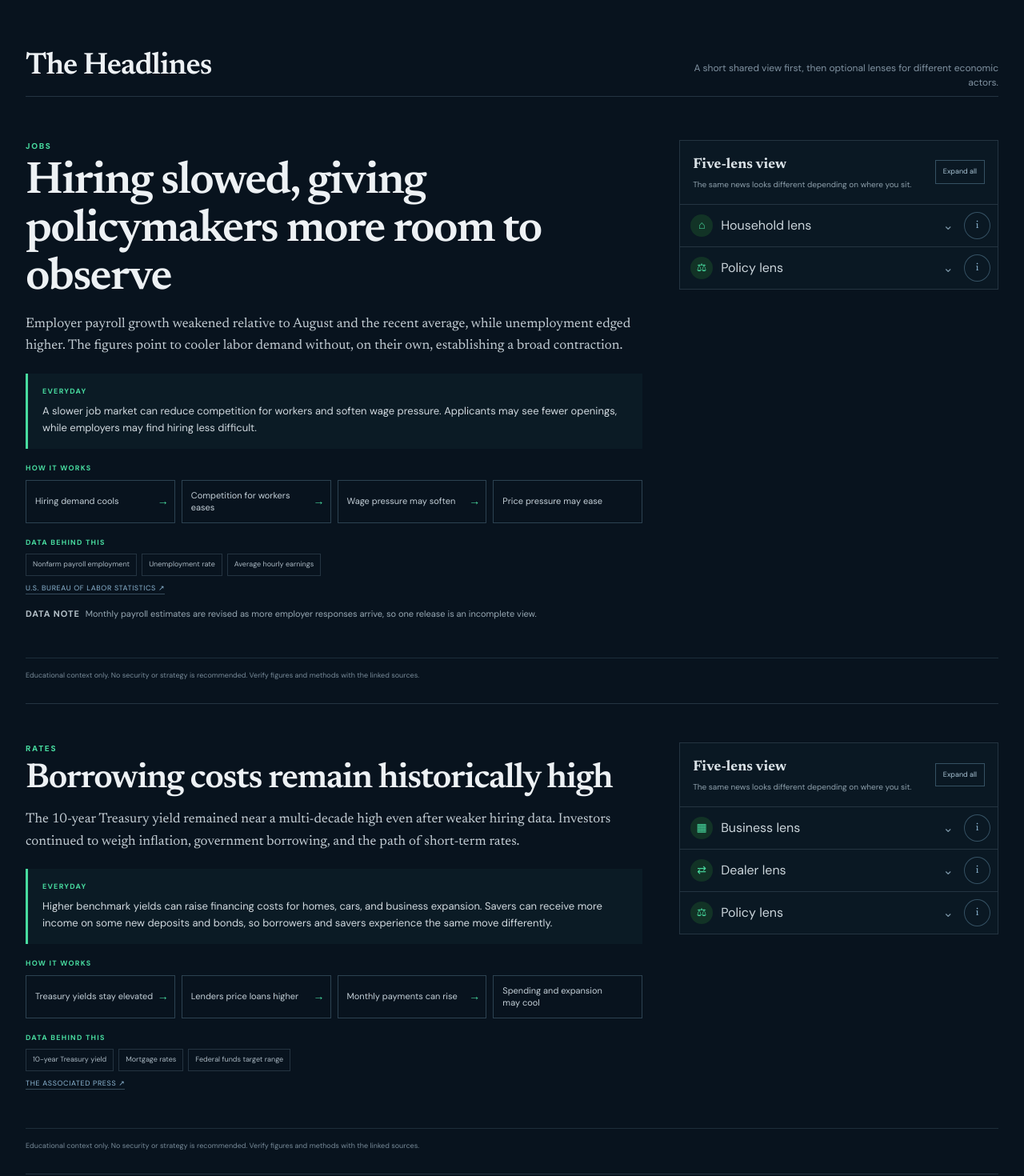
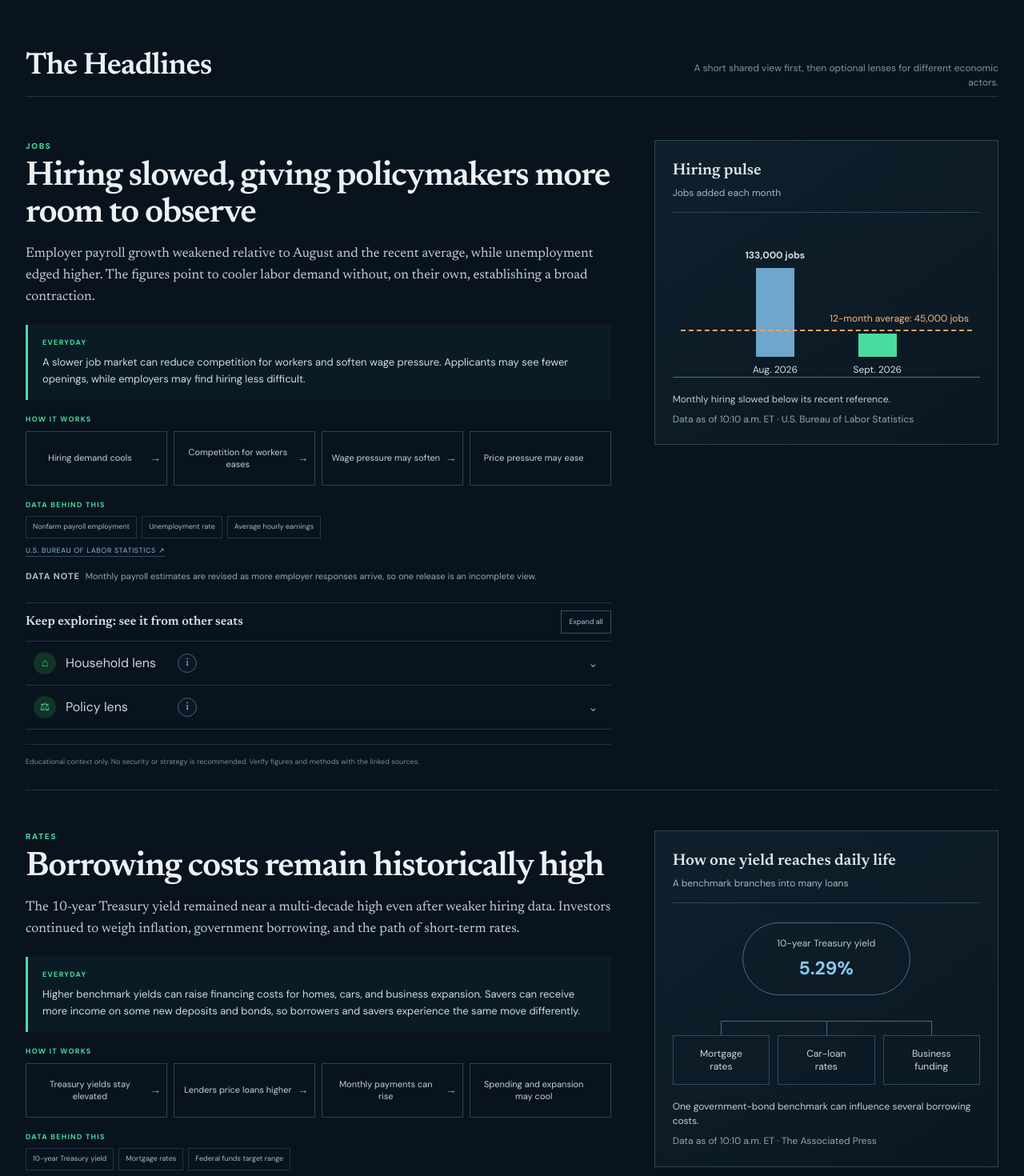
Before and after one commit to PennPredict/tldr-macro, a Next.js app: page / in a window 1280 px wide. Shown: the part 1540-3010 px from the top of the page at 80% size. Built offline with nearby package versions, Linux system fonts and the light colour scheme.

Commit message:
Correct headline card layout and restore visuals

```diff
--- a/app/HeadlineCard.tsx
+++ b/app/HeadlineCard.tsx
@@ -8,6 +8,13 @@ type Source={name:string;href:string};
 type Headline={topic_tag:string;display_tag:string;headline:string;summary:string;everyday:string;how_it_works:string[];data_series:string[];sources:Source[];lenses:Lens[];expected_vs_actual?:{forecast:string;actual:string;prior:string};data_note?:string};
 type Definition={name:string;icon:string;whats_different:string;asks:string};
 
+function HeadlineVisual({topic}:{topic:string}){
+  if(topic==="jobs_and_wages")return <aside className="headline-visual jobs-visual" role="img" aria-label="Hiring pulse: payroll growth was 133,000 jobs in August 2026 and 29,000 jobs in September 2026, compared with a 12-month average reference of 45,000 jobs."><div className="visual-title"><strong>Hiring pulse</strong><span>Jobs added each month</span></div><div className="job-chart"><div className="average-line"><span>12-month average: 45,000 jobs</span></div><div className="job-bar"><b>133,000 jobs</b><i style={{height:"82%"}}/><span>Aug. 2026</span></div><div className="job-bar focus"><b>29,000 jobs</b><i style={{height:"18%"}}/><span>Sept. 2026</span></div></div><p>Monthly hiring slowed below its recent reference.</p><small>Data as of 10:10 a.m. ET · U.S. Bureau of Labor Statistics</small></aside>;
+  if(topic==="interest_rates_and_yields")return <aside className="headline-visual rate-tree" role="img" aria-label="A 5.29 percent 10-year Treasury yield can influence mortgage rates, car-loan rates, and business funding costs."><div className="visual-title"><strong>How one yield reaches daily life</strong><span>A benchmark branches into many loans</span></div><div className="tree-root"><span>10-year Treasury yield</span><b>5.29%</b></div><div className="tree-branches"><span>Mortgage<br/>rates</span><span>Car-loan<br/>rates</span><span>Business<br/>funding</span></div><p>One government-bond benchmark can influence several borrowing costs.</p><small>Data as of 10:10 a.m. ET · The Associated Press</small></aside>;
+  if(topic==="oil_and_energy")return <aside className="headline-visual oil-chain" role="img" aria-label="Brent crude at 101 dollars and 94 cents per barrel can affect transportation costs and then prices for household goods and travel."><div className="visual-title"><strong>How oil can reach a household</strong><span>One cost moving through a supply chain</span></div><div className="supply-chain"><span><b>$101.94</b><em>per barrel</em></span><i>→</i><span><b>Transport</b><em>fuel and freight</em></span><i>→</i><span><b>Households</b><em>goods and travel</em></span></div><p>Fuel costs can travel through delivery networks and production.</p><small>Data as of 10:10 a.m. ET · The Associated Press</small></aside>;
+  return <aside className="headline-visual signals-visual" role="img" aria-label="The services report showed 27 months of business activity growth alongside an increase in reported input-price pressure."><div className="visual-title"><strong>Two signals in one report</strong><span>Activity and costs can move together</span></div><div className="signal-pair"><span><b>27 months</b><em>of activity growth</em></span><i>+</i><span><b>Prices ↑</b><em>input-cost direction</em></span></div><p>Continued activity arrived with renewed cost pressure.</p><small>Data as of 10:10 a.m. ET · Institute for Supply Management</small></aside>;
+}
+
 export default function HeadlineCard({headline,definitions,featured=false}:{headline:Headline;definitions:Record<string,Definition>;featured?:boolean}){
   const [open,setOpen]=useState<Set<string>>(new Set());
   const [info,setInfo]=useState<Set<string>>(new Set());
@@ -15,19 +22,21 @@ export default function HeadlineCard({headline,definitions,featured=false}:{head
   const toggle=(id:string,setter:typeof setOpen)=>setter(current=>{const next=new Set(current);if(next.has(id))next.delete(id);else next.add(id);return next;});
   const setAll=()=>setOpen(allOpen?new Set():new Set(headline.lenses.map(lens=>lens.lens_id)));
   return <article className={`headline-card ${featured?"featured":""}`}>
-    <div className="headline-main"><p className="story-tag">{headline.display_tag}</p><h3>{headline.headline}</h3><p className="headline-summary">{headline.summary}</p>
+    <div className="headline-intro"><p className="story-tag">{headline.display_tag}</p><h3>{headline.headline}</h3><p className="headline-summary">{headline.summary}</p></div>
+    <div className="headline-visual-column"><HeadlineVisual topic={headline.topic_tag}/></div>
+    <div className="headline-commentary">
       <div className="everyday"><strong>Everyday</strong><p>{headline.everyday}</p></div>
       <div className="mechanism" aria-label={`How it works: ${headline.how_it_works.join(", then ")}`}><strong>How it works</strong><div>{headline.how_it_works.map((step,index)=><span key={step}>{step}{index<headline.how_it_works.length-1?<i aria-hidden="true">→</i>:null}</span>)}</div></div>
       {headline.expected_vs_actual?<div className="expected"><strong>Expected vs. actual</strong><span>Forecast <b>{headline.expected_vs_actual.forecast}</b></span><span>Actual <b>{headline.expected_vs_actual.actual}</b></span><span>Prior <b>{headline.expected_vs_actual.prior}</b></span></div>:null}
       <div className="data-behind"><strong>Data behind this</strong><div>{headline.data_series.map(series=><span key={series}>{series}</span>)}</div>{headline.sources.map(source=><a href={source.href} target="_blank" rel="noreferrer" key={source.href}>{source.name} ↗</a>)}</div>
       {headline.data_note?<p className="data-note"><strong>Data note</strong>{headline.data_note}</p>:null}
+      <section className="lenses" aria-label={`${headline.headline} perspectives`}><div className="lens-heading"><strong>Keep exploring: see it from other seats</strong><button type="button" onClick={setAll}>{allOpen?"Collapse all":"Expand all"}</button></div>
+        {headline.lenses.map(lens=>{const definition=definitions[lens.lens_id],isOpen=open.has(lens.lens_id),infoOpen=info.has(lens.lens_id),bodyId=`${headline.topic_tag}-${lens.lens_id}-body`,infoId=`${headline.topic_tag}-${lens.lens_id}-info`;return <div className="lens" key={lens.lens_id}><div className="lens-row"><button className="lens-toggle" type="button" aria-label={definition.name} aria-expanded={isOpen} aria-controls={bodyId} onClick={()=>toggle(lens.lens_id,setOpen)}><span className="lens-icon" aria-hidden="true">{definition.icon}</span><span className="lens-name">{definition.name}</span><span className="lens-spacer"/><span className="lens-chevron" aria-hidden="true">{isOpen?"⌃":"⌄"}</span></button><button className="info-button" type="button" aria-label={`What makes the ${definition.name} different`} aria-expanded={infoOpen} aria-controls={infoId} onClick={()=>toggle(lens.lens_id,setInfo)}>i</button></div>
+          <div className="lens-info" id={infoId} hidden={!infoOpen}><p><strong>What’s different:</strong> {definition.whats_different}</p><p><strong>Asks:</strong> {definition.asks}</p></div>
+          <div className="lens-body" id={bodyId} hidden={!isOpen}><p>{lens.body}</p><p><strong>Keep wondering:</strong> {lens.keep_wondering}</p>{lens.lens_id==="dealer"?<Link href="/glossary#dealer">Dealer and liquidity definitions →</Link>:lens.lens_id==="policy"?<Link href="/glossary#dual-mandate">Dual mandate definition →</Link>:null}</div>
+        </div>})}
+      </section>
     </div>
-    <section className="lenses" aria-label={`${headline.headline} perspectives`}><div className="lens-heading"><div><strong>Five-lens view</strong><p>The same news looks different depending on where you sit.</p></div><button type="button" onClick={setAll}>{allOpen?"Collapse all":"Expand all"}</button></div>
-      {headline.lenses.map(lens=>{const definition=definitions[lens.lens_id],isOpen=open.has(lens.lens_id),infoOpen=info.has(lens.lens_id),bodyId=`${headline.topic_tag}-${lens.lens_id}-body`,infoId=`${headline.topic_tag}-${lens.lens_id}-info`;return <div className="lens" key={lens.lens_id}><div className="lens-row"><button className="lens-toggle" type="button" aria-expanded={isOpen} aria-controls={bodyId} onClick={()=>toggle(lens.lens_id,setOpen)}><span className="lens-icon" aria-hidden="true">{definition.icon}</span><span>{definition.name}</span><i aria-hidden="true">{isOpen?"⌃":"⌄"}</i></button><button className="info-button" type="button" aria-label={`What makes the ${definition.name} different`} aria-expanded={infoOpen} aria-controls={infoId} onClick={()=>toggle(lens.lens_id,setInfo)}>i</button></div>
-        <div className="lens-info" id={infoId} hidden={!infoOpen}><p><strong>What’s different:</strong> {definition.whats_different}</p><p><strong>Asks:</strong> {definition.asks}</p></div>
-        <div className="lens-body" id={bodyId} hidden={!isOpen}><p>{lens.body}</p><p><strong>Keep wondering:</strong> {lens.keep_wondering}</p>{lens.lens_id==="dealer"?<Link href="/glossary#dealer">Dealer and liquidity definitions →</Link>:lens.lens_id==="policy"?<Link href="/glossary#dual-mandate">Dual mandate definition →</Link>:null}</div>
-      </div>})}
-    </section>
     <p className="card-disclaimer">Educational context only. No security or strategy is recommended. Verify figures and methods with the linked sources.</p>
   </article>;
 }
--- a/app/globals.css
+++ b/app/globals.css
@@ -44,17 +44,50 @@ footer { display:grid; grid-template-columns:2fr auto; gap:18px 40px; padding:30
 [hidden] { display:none!important; }
 button { font:inherit; }
 .headline-list { border-top:1px solid var(--line); }
-.headline-card { display:grid; grid-template-columns:minmax(0,1.45fr) minmax(320px,.75fr); gap:46px; padding:48px 0 28px; border-bottom:1px solid var(--line); }
+.headline-card { display:grid; grid-template-columns:minmax(0,1.7fr) minmax(300px,1fr); grid-template-areas:"intro visual" "commentary visual" "footer visual"; column-gap:54px; row-gap:0; padding:50px 0 28px; border-bottom:1px solid var(--line); }
 .headline-card.featured { padding-top:54px; }
-.headline-main h3 { max-width:760px; margin:8px 0 14px; font-family:var(--font-serif),serif; font-size:clamp(31px,3.4vw,46px); font-weight:550; line-height:1.07; letter-spacing:-.03em; }
-.featured .headline-main h3 { font-size:clamp(39px,4.4vw,58px); }
+.headline-intro { grid-area:intro; }
+.headline-intro h3 { max-width:760px; margin:8px 0 14px; font-family:var(--font-serif),serif; font-size:clamp(32px,3.35vw,44px); font-weight:550; line-height:1.08; letter-spacing:-.03em; }
 .headline-summary { max-width:760px; margin:0; color:#c3cdd4; font-family:var(--font-serif),serif; font-size:17px; line-height:1.6; }
+.headline-commentary { grid-area:commentary; min-width:0; }
+.headline-visual-column { grid-area:visual; min-width:0; }
+.headline-visual { position:sticky; top:24px; min-height:300px; padding:22px; border:1px solid #304452; background:linear-gradient(145deg,#0f202c,#0a1721); color:#dce3e8; }
+.visual-title { display:flex; flex-direction:column; gap:4px; padding-bottom:15px; border-bottom:1px solid #304452; }
+.visual-title strong { font-family:var(--font-serif),serif; font-size:20px; font-weight:600; }
+.visual-title span { color:#a7b6c0; font-size:12px; }
+.headline-visual>p { margin:18px 0 8px; color:#c2cdd4; font-size:12px; line-height:1.5; }
+.headline-visual>small { display:block; color:#92a5b1; font-size:12px; line-height:1.45; }
+.job-chart { position:relative; height:188px; display:flex; align-items:flex-end; justify-content:center; gap:36px; margin-top:18px; padding:26px 18px 0; border-bottom:1px solid #547083; }
+.job-bar { width:92px; height:100%; display:flex; flex-direction:column; align-items:center; justify-content:flex-end; gap:7px; }
+.job-bar b,.job-bar span { color:#d5dee4; font-size:12px; white-space:nowrap; }
+.job-bar i { width:48px; min-height:18px; background:#6fa6cc; }
+.job-bar.focus i { background:var(--green); }
+.average-line { position:absolute; z-index:2; left:10px; right:10px; bottom:30%; border-top:2px dashed #f2a35f; }
+.average-line span { position:absolute; right:0; bottom:5px; padding:2px 4px; background:#0c1b26; color:#f6b67f; font-size:12px; }
+.tree-root { width:210px; margin:24px auto 32px; padding:16px; border:1px solid #4a6c82; border-radius:60px; text-align:center; }
+.tree-root span { display:block; color:#b9c6ce; font-size:12px; }
+.tree-root b { display:block; margin-top:5px; color:#8bc8ef; font-size:23px; }
+.tree-branches { position:relative; display:grid; grid-template-columns:repeat(3,1fr); gap:10px; padding-top:18px; }
+.tree-branches:before { content:""; position:absolute; top:0; left:16%; right:16%; border-top:1px solid #4a6c82; }
+.tree-branches span { position:relative; min-height:62px; display:grid; place-items:center; padding:8px; border:1px solid #304b5d; color:#cad5dc; font-size:12px; line-height:1.35; text-align:center; }
+.tree-branches span:before { content:""; position:absolute; top:-19px; left:50%; height:18px; border-left:1px solid #4a6c82; }
+.supply-chain { display:grid; grid-template-columns:1fr auto 1fr auto 1fr; gap:8px; align-items:center; margin-top:28px; }
+.supply-chain span { min-height:106px; display:flex; flex-direction:column; justify-content:center; gap:7px; padding:10px; border:1px solid #395466; text-align:center; }
+.supply-chain span:first-child { border-color:#a96b3b; background:#2a211d; }
+.supply-chain b { color:#e8edf0; font-size:15px; }
+.supply-chain em { color:#aab9c3; font-size:12px; font-style:normal; line-height:1.3; }
+.supply-chain i { color:var(--orange); font-size:18px; font-style:normal; }
+.signal-pair { display:grid; grid-template-columns:1fr auto 1fr; gap:14px; align-items:center; margin-top:28px; }
+.signal-pair span { min-height:126px; display:flex; flex-direction:column; justify-content:center; gap:9px; padding:12px; border:1px solid #395466; text-align:center; }
+.signal-pair b { color:#8bc8ef; font-family:var(--font-serif),serif; font-size:25px; }
+.signal-pair em { color:#b4c1c9; font-size:12px; font-style:normal; }
+.signal-pair>i { color:#788d9b; font-size:20px; font-style:normal; }
 .everyday { margin-top:20px; padding:16px 18px; border-left:3px solid var(--green); background:#0b1b25; }
 .everyday strong,.mechanism>strong,.expected>strong,.data-behind>strong { display:block; margin-bottom:7px; color:var(--green); font-size:9px; text-transform:uppercase; letter-spacing:.14em; }
 .everyday p { margin:0; color:#d1d9df; font-size:13px; line-height:1.62; }
 .mechanism { margin-top:18px; }
 .mechanism>div { display:flex; align-items:stretch; gap:8px; }
-.mechanism span { flex:1; position:relative; display:flex; align-items:center; min-height:54px; padding:10px 26px 10px 11px; border:1px solid #2c4251; color:#c4d0d8; font-size:11px; line-height:1.35; }
+.mechanism span { flex:1; position:relative; display:flex; align-items:center; justify-content:center; min-height:68px; padding:11px 27px 11px 11px; border:1px solid #2c4251; color:#c4d0d8; font-size:11px; line-height:1.35; text-align:center; }
 .mechanism i { position:absolute; right:7px; color:var(--green); font-size:14px; font-style:normal; }
 .expected { display:flex; flex-wrap:wrap; gap:8px; margin-top:18px; }
 .expected>strong { width:100%; }
@@ -66,27 +99,29 @@ button { font:inherit; }
 .data-behind a { display:inline-block; margin:9px 12px 0 0; color:#8fb9d6; font-size:9px; text-transform:uppercase; letter-spacing:.07em; border-bottom:1px solid #8fb9d655; }
 .data-note { margin:14px 0 0; color:#97a8b3; font-size:11px; line-height:1.55; }
 .data-note strong { margin-right:7px; color:#b6c2ca; text-transform:uppercase; letter-spacing:.08em; }
-.lenses { align-self:start; border:1px solid var(--line); background:#0a1823; }
-.lens-heading { display:flex; justify-content:space-between; gap:18px; padding:17px 16px; border-bottom:1px solid var(--line); }
-.lens-heading strong { color:#d9e1e6; font-family:var(--font-serif),serif; font-size:18px; }
-.lens-heading p { margin:4px 0 0; color:#8ea0ac; font-size:10px; line-height:1.4; }
-.lens-heading button { align-self:center; padding:7px 9px; border:1px solid #355163; background:transparent; color:#a9c4d5; font-size:9px; cursor:pointer; }
+.lenses { margin-top:24px; border-top:1px solid var(--line); border-bottom:1px solid var(--line); }
+.lens-heading { display:flex; align-items:center; justify-content:space-between; gap:18px; min-height:48px; border-bottom:1px solid var(--line); }
+.lens-heading strong { color:#d6dfe5; font-family:var(--font-serif),serif; font-size:16px; font-weight:600; }
+.lens-heading button { padding:7px 9px; border:1px solid #355163; background:transparent; color:#a9c4d5; font-size:9px; cursor:pointer; }
 .lens { border-bottom:1px solid var(--line); }
 .lens:last-child { border-bottom:0; }
-.lens-row { display:grid; grid-template-columns:1fr 42px; min-height:52px; }
-.lens-toggle,.info-button { border:0; background:transparent; color:#cbd5db; cursor:pointer; }
-.lens-toggle { display:grid; grid-template-columns:29px 1fr auto; gap:9px; align-items:center; padding:9px 13px; text-align:left; }
-.lens-toggle>i { color:#7892a3; font-style:normal; }
+.lens-row { position:relative; min-height:54px; }
+.lens-toggle { width:100%; min-height:54px; display:grid; grid-template-columns:30px auto 1fr 24px; gap:10px; align-items:center; padding:8px 10px; border:0; background:transparent; cursor:pointer; text-align:left; }
+.lens-row:has(.lens-toggle:hover) { background:#10222f; }
+.lens-row:has(.lens-toggle:focus-visible) { outline:3px solid var(--blue); outline-offset:-3px; }
 .lens-icon { width:28px; height:28px; display:grid; place-items:center; border-radius:50%; background:#123326; color:var(--green); font-size:14px; }
-.info-button { margin:9px 9px 9px 0; border:1px solid #355163; border-radius:50%; color:#8fb9d6; font-family:var(--font-serif),serif; font-size:13px; }
-.lens-toggle:hover,.lens-heading button:hover,.info-button:hover { background:#10222f; color:var(--ink); }
-.lens-toggle:focus-visible,.lens-heading button:focus-visible,.info-button:focus-visible { outline:3px solid var(--blue); outline-offset:-3px; }
-.lens-info,.lens-body { padding:13px 16px 15px 51px; border-top:1px solid var(--line); }
+.lens-name { color:#cbd5db; }
+.lens-spacer { min-height:30px; }
+.lens-chevron { color:#8da2b0; font-size:15px; text-align:center; }
+.info-button { position:absolute; z-index:2; left:190px; top:50%; width:24px; height:24px; margin-top:-12px; padding:0; border:1px solid #45647a; border-radius:50%; background:#0a1823; color:#9ac5e1; font-family:var(--font-serif),serif; font-size:13px; cursor:pointer; }
+.info-button:hover { background:#173044; color:var(--ink); }
+.info-button:focus-visible,.lens-heading button:focus-visible { outline:3px solid var(--blue); outline-offset:2px; }
+.lens-info,.lens-body { padding:13px 16px 15px 50px; border-top:1px solid var(--line); }
 .lens-info { background:#10212d; }
 .lens-info p,.lens-body p { margin:0; color:#adbac4; font-size:11px; line-height:1.58; }
 .lens-info p+p,.lens-body p+p { margin-top:8px; }
 .lens-info strong,.lens-body strong { color:#d5dde2; }
 .lens-body a { display:inline-block; margin-top:10px; color:#8fb9d6; font-size:9px; border-bottom:1px solid #8fb9d655; }
-.card-disclaimer { grid-column:1/-1; margin:0; padding-top:15px; border-top:1px solid #1d2e3a; color:#788b99; font-size:9px; line-height:1.45; }
-@media (max-width:960px) { .headline-card { grid-template-columns:1fr; gap:28px; }.lenses { max-width:680px; } }
-@media (max-width:600px) { .headline-card { padding:38px 0 24px; }.headline-main h3,.featured .headline-main h3 { font-size:36px; }.headline-summary { font-size:16px; }.mechanism>div { flex-direction:column; }.mechanism span { min-height:0; padding:11px 34px 11px 11px; }.mechanism i { transform:rotate(90deg); }.lens-heading { align-items:flex-start; }.lens-info,.lens-body { padding-left:16px; }.lens-row { grid-template-columns:1fr 48px; min-height:56px; }.info-button { min-width:38px; min-height:38px; margin:9px 8px 9px 0; } }
+.card-disclaimer { grid-area:footer; margin:18px 0 0; padding-top:15px; border-top:1px solid #1d2e3a; color:#788b99; font-size:9px; line-height:1.45; }
+@media (max-width:1023px) { .headline-card { grid-template-columns:1fr; grid-template-areas:"intro" "visual" "commentary" "footer"; gap:0; }.headline-visual-column { margin-top:24px; }.headline-visual { position:relative; top:auto; width:100%; min-height:0; max-height:410px; }.headline-commentary { margin-top:0; }.lenses { max-width:none; } }
+@media (max-width:600px) { .headline-card { padding:38px 0 24px; }.headline-intro h3 { font-size:34px; }.headline-summary { font-size:16px; }.headline-visual { padding:16px; max-height:none; }.mechanism>div { flex-direction:column; }.mechanism span { min-height:54px; padding:11px 34px 11px 11px; }.mechanism i { transform:rotate(90deg); }.lens-heading { align-items:flex-start; padding:12px 0; }.lens-heading strong { max-width:210px; }.lens-info,.lens-body { padding-left:16px; }.lens-row,.lens-toggle { min-height:58px; }.job-chart { gap:20px; }.average-line span { font-size:10px; }.supply-chain { grid-template-columns:1fr; }.supply-chain i { transform:rotate(90deg); text-align:center; }.supply-chain span { min-height:66px; }.headline-visual.oil-chain { max-height:none; } }
```
Also changed, not shown: reports/build-report.json (+7 -7 lines).
